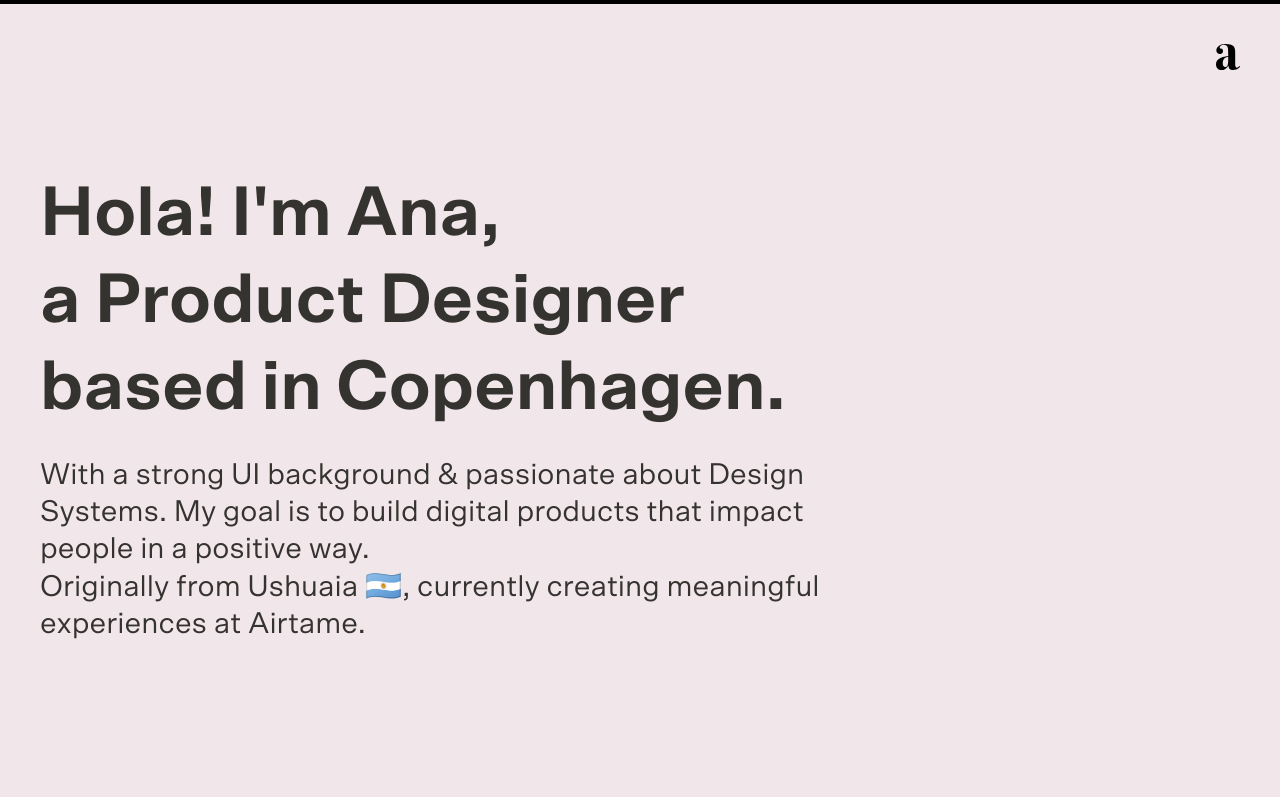
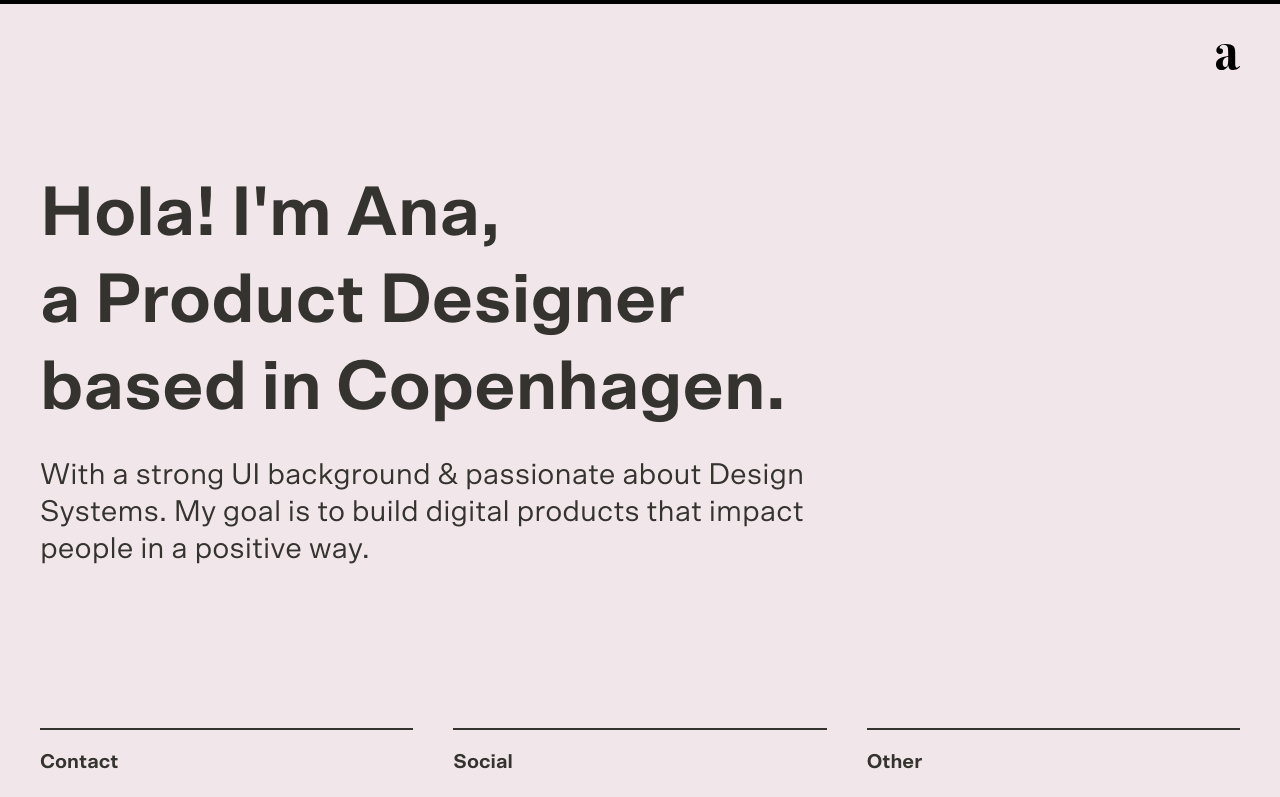
Before and after one commit to gonstoll/anita-laudado, a React (Create React App) app: page / in a window 1280 px wide. Shown: the top 797 px of the page. Built offline with nearby package versions, Linux system fonts and the light colour scheme.

Commit message:
feat(Hero): Updating hero text

```diff
--- a/src/Portfolio/components/Hero/Hero.tsx
+++ b/src/Portfolio/components/Hero/Hero.tsx
@@ -1,6 +1,5 @@
 import Grid, {GridCell} from '../Grid';
 import Text from '../UI/Text';
-import Link from '../UI/Link';
 
 export default function Hero() {
   return (
@@ -16,10 +15,6 @@ export default function Hero() {
           With a strong UI background & passionate about Design Systems. My goal
           is to build digital products that impact people in a positive way.
         </Text>
-        <Text size="title2" element="h2" noMargin>
-          Originally from Ushuaia 🇦🇷, currently creating meaningful experiences
-          at <Link href="https://airtame.com/">Airtame</Link>.
-        </Text>
       </GridCell>
     </Grid>
   );
```
Also changed, not shown: 2 other files (tests, documents, lock files or other folders).
